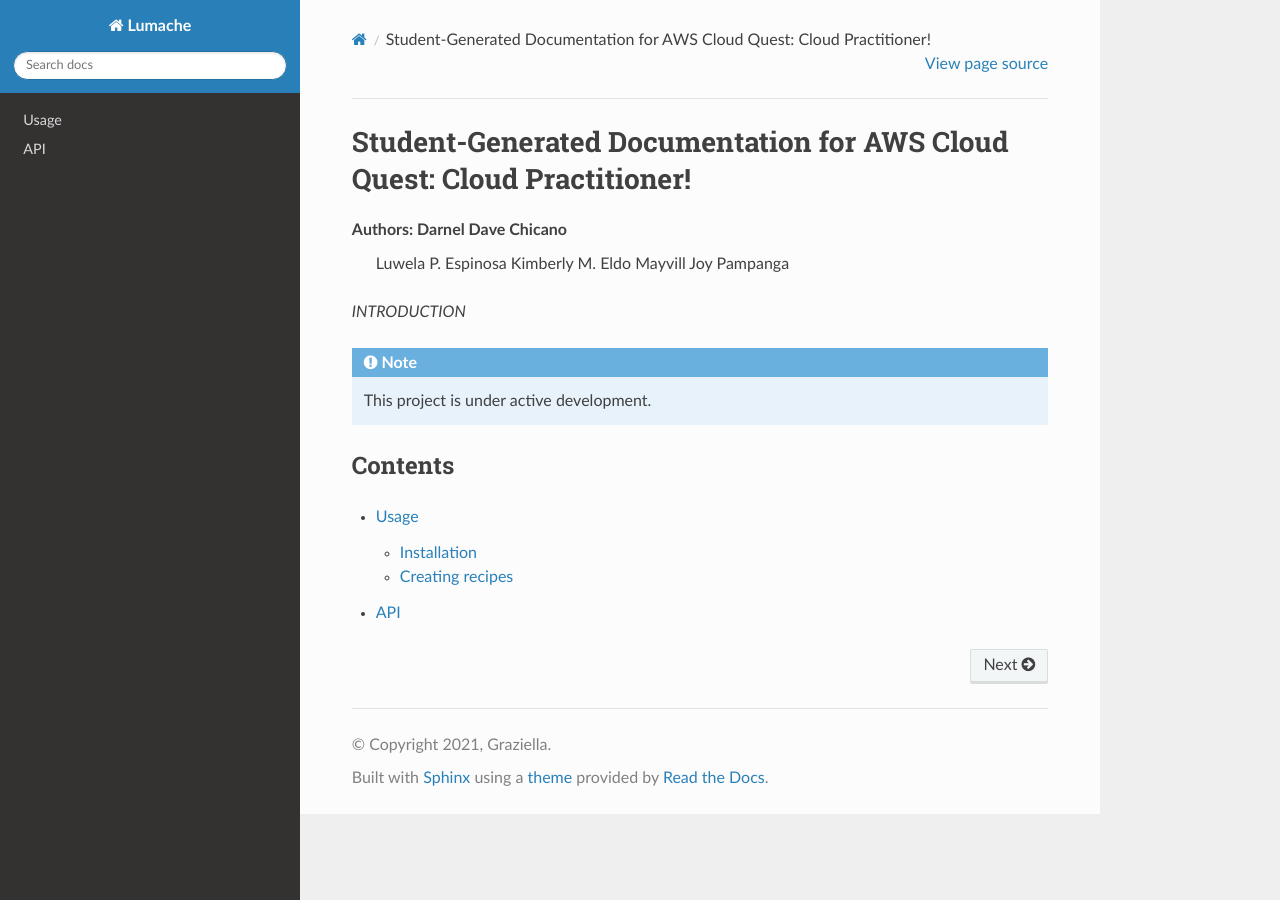
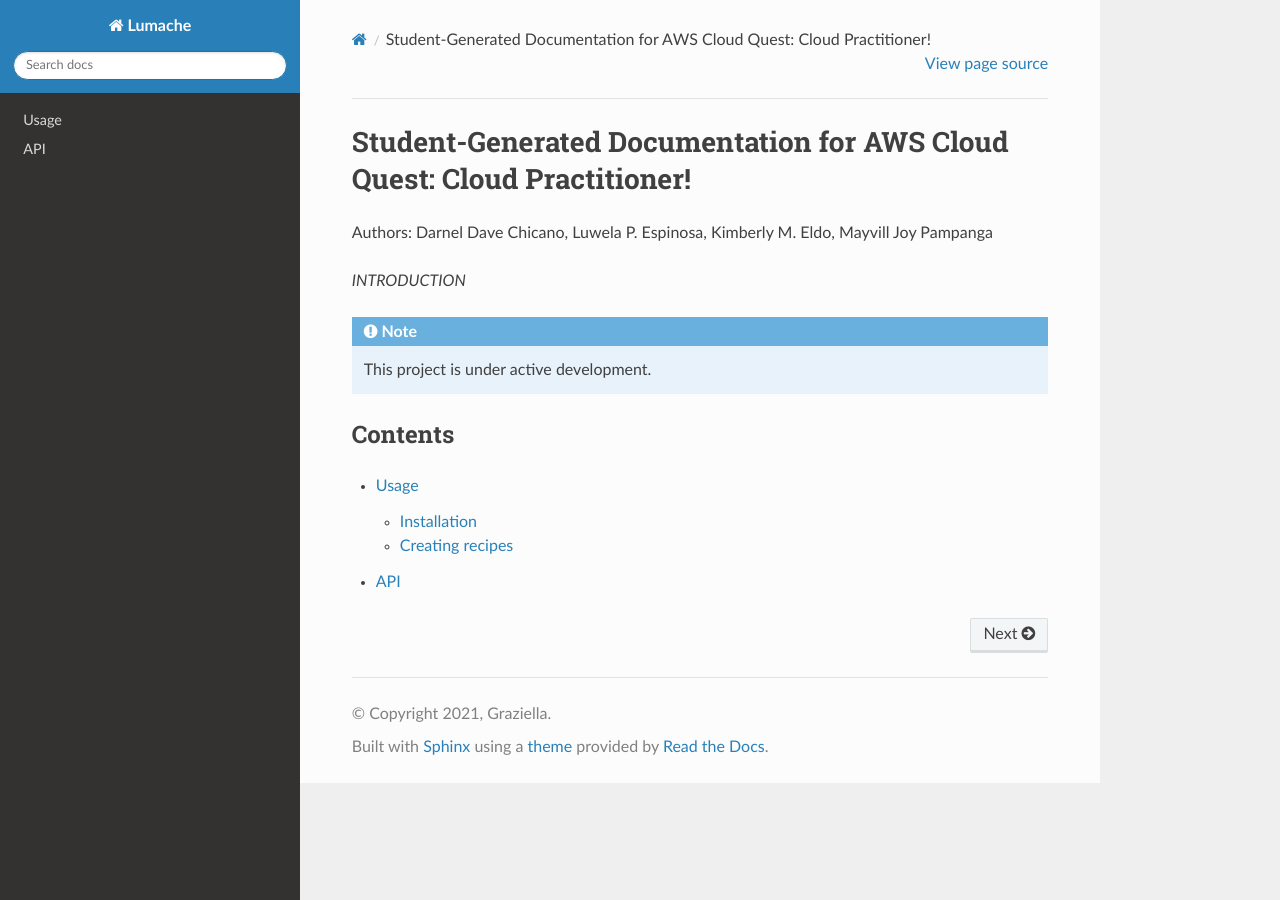
Before and after one commit to luwela123/AWS-Cloud---Practitioner, a Sphinx documentation site: the page built from docs/source/index.rst, in a window 1280 px wide. Built offline with Sphinx 7.4.7 and the Read the Docs theme 3.1.0, drawn with Linux system fonts in a browser that asks for light colours.

```diff
--- a/docs/source/index.rst
+++ b/docs/source/index.rst
@@ -1,10 +1,7 @@
 Student-Generated Documentation for AWS Cloud Quest: Cloud Practitioner!
 ===================================
 
-Authors: Darnel Dave Chicano
-         Luwela P. Espinosa
-         Kimberly M. Eldo
-         Mayvill Joy Pampanga
+Authors: Darnel Dave Chicano, Luwela P. Espinosa, Kimberly M. Eldo, Mayvill Joy Pampanga
 
 *INTRODUCTION*
 
```
